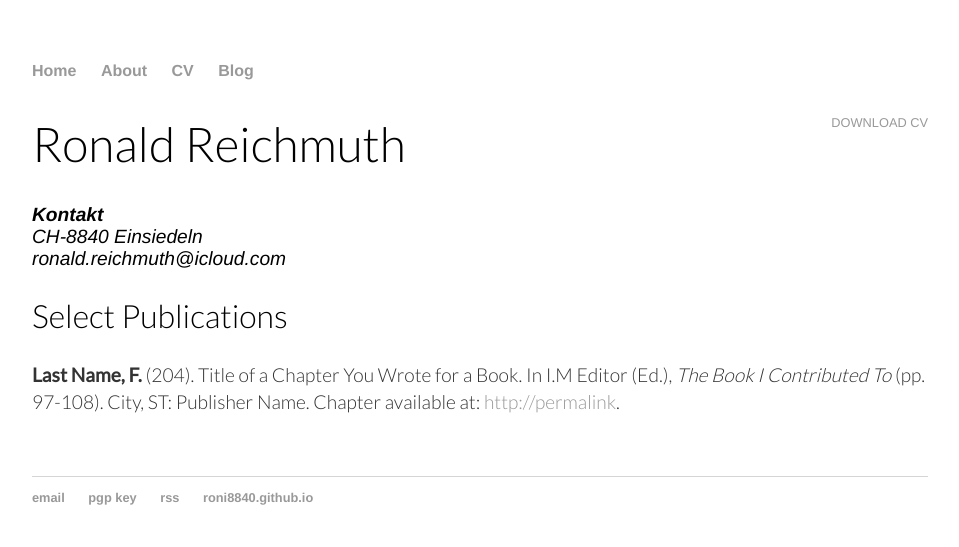
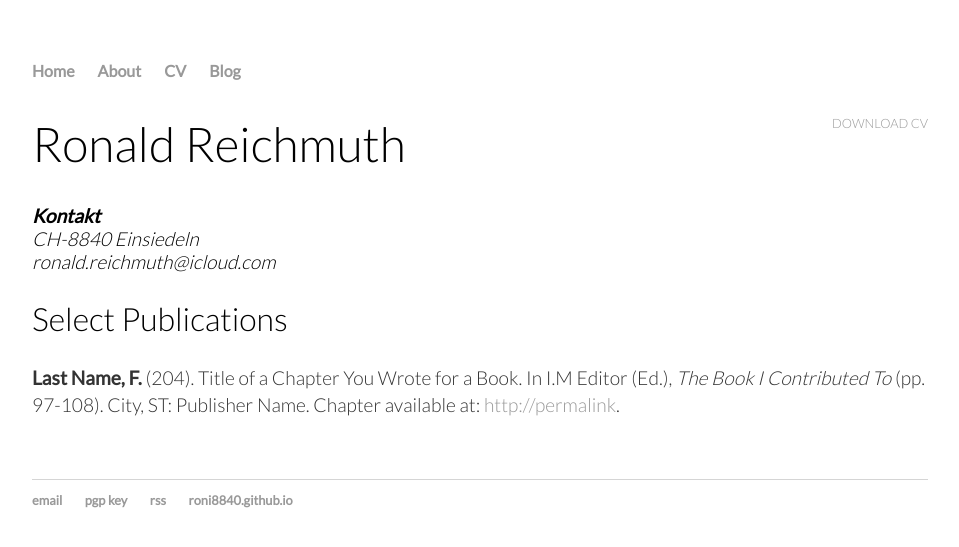
Before and after one commit to ronaldreichmuth/ronaldreichmuth.github.io, a Jekyll site: the page built from cv/index.html, in a window 1280 px wide. Shown: the top 547 px of the page, without its empty margins (160-1119 px from the left). Built offline with Jekyll 4.4.1, drawn with Linux system fonts in a browser that asks for light colours.

Commit message:
Update main.css

```diff
--- a/css/main.css
+++ b/css/main.css
@@ -16,7 +16,7 @@ h2 { font-size: 2.7em; }
 h3 { font-size: 2.3em; }
 h4 { font-size: 1.9em; }
 
-nav ul, footer ul { font-size: 1em; font-family: 'Helvetica', 'Arial', 'Sans-Serif'; padding: 0px; list-style: none; font-weight: bold; }
+nav ul, footer ul { font-size: 1em; font-family: 'Lato', 'Helvetica Neue', 'Helvetica', 'Arial', 'Sans-Serif'; padding: 0px; list-style: none; font-weight: bold; }
 nav ul li, footer ul li { display: inline; margin-right: 20px; }
 
 footer { border-top: 1px solid #d5d5d5; font-size: .8em; }
@@ -29,6 +29,6 @@ ul.posts li { list-style: none; }
 .cv { margin: 0px 0px 60px; }
 .cv h1 { font-size: 3em; }
 .cv h2 { font-size: 2em; }
-.cv address, .cv .download { font-family: 'Helvetica', 'Arial', 'Sans-Serif'; }
+.cv address, .cv .download { font-family: 'Lato', 'Helvetica Neue', 'Helvetica', 'Arial', 'Sans-Serif'; }
 .cv address, .cv p { font-size: 1.2em; }
 .cv .download { float: right; font-size: .8em; text-transform: uppercase; }
```
